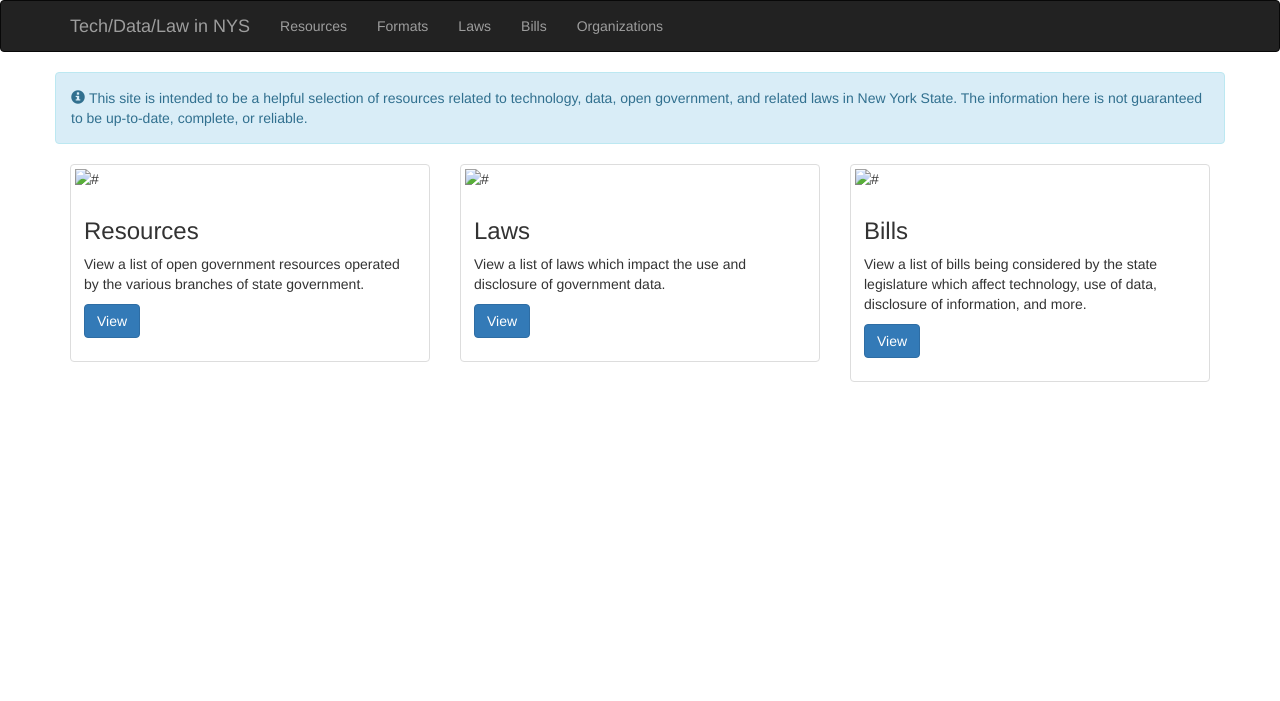
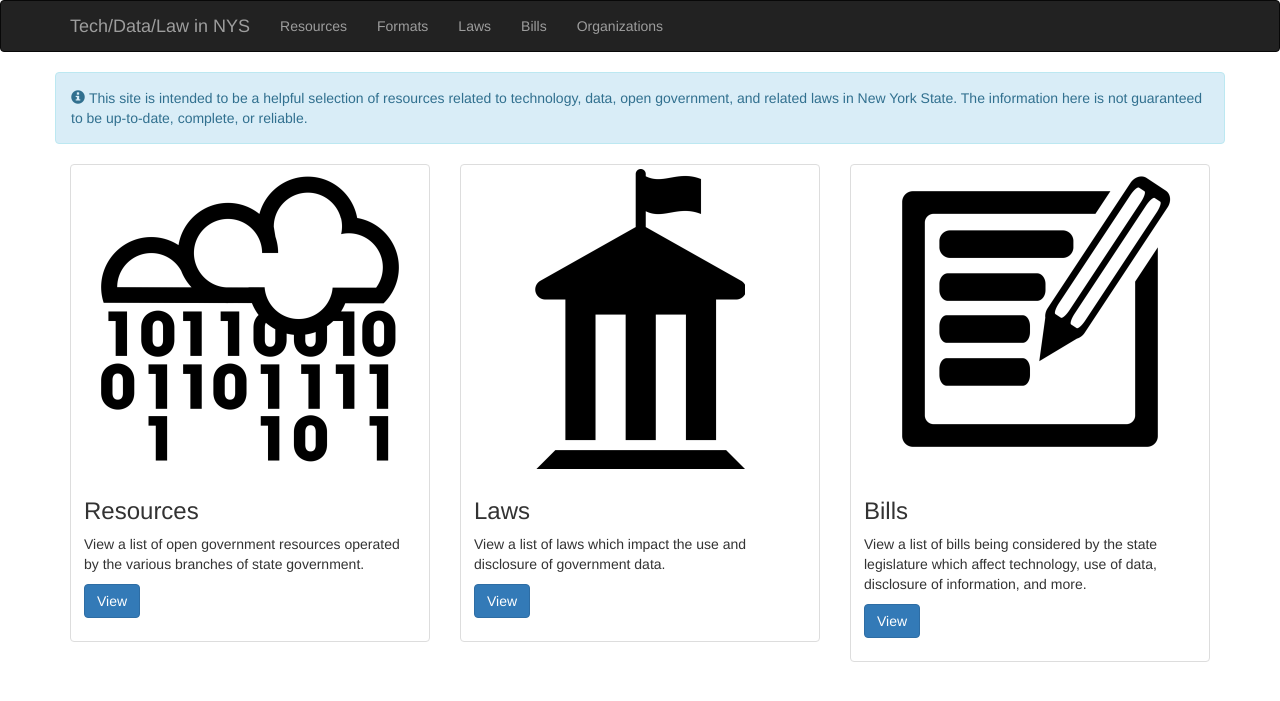
Before and after one commit to technickle/open-data-resources, a Jekyll site: the page built from index.md, in a window 1280 px wide. Shown: the top 701 px of the page. Built offline with Jekyll 4.4.1, drawn with Linux system fonts in a browser that asks for light colours; nearby versions of some CDN libraries.

Commit message:
added thumbnail images for homepage

```diff
--- a/index.md
+++ b/index.md
@@ -4,7 +4,7 @@ layout: default
 
   <div class="col-md-4 col-sm-6">
     <div class="thumbnail">
-      <img src="#" alt="#">
+      <img src="images/open-data-300x300.png" alt="open resources">
       <div class="caption">
         <h3>Resources</h3>
         <p>View a list of open government resources operated by the various branches of state government.</p>
@@ -14,7 +14,7 @@ layout: default
   </div>
   <div class="col-md-4 col-sm-6">
     <div class="thumbnail">
-      <img src="#" alt="#">
+      <img src="images/laws-300x300.png" alt="laws">
       <div class="caption">
         <h3>Laws</h3>
         <p>View a list of laws which impact the use and disclosure of government data.</p>
@@ -24,7 +24,7 @@ layout: default
   </div>
   <div class="col-md-4 col-sm-6">
     <div class="thumbnail">
-      <img src="#" alt="#">
+      <img src="images/bills-300x300.png" alt="bills">
       <div class="caption">
         <h3>Bills</h3>
         <p>View a list of bills being considered by the state legislature which affect technology, use of data, disclosure of information, and more.</p>
```
Also changed, not shown: images/bills-300x300.png (added), images/laws-300x300.png (added), images/open-data-300x300.png (added).
